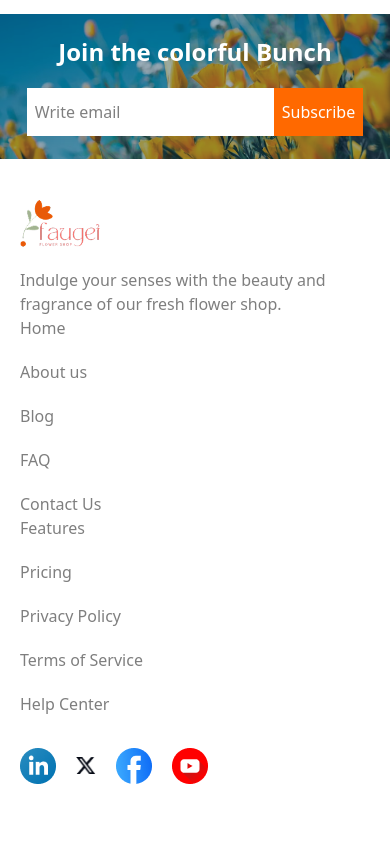
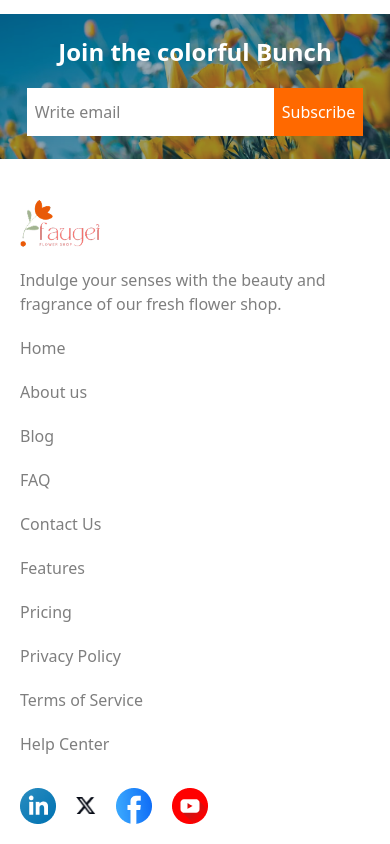
Before and after one commit to mashrafi-jaman/Assignment2, a plain HTML site: page index.html in a window 390 px wide. Shown: the part 3868-4712 px from the top of the page. Before the commit the page ends 4652 px from the top, so only its background shows below. Drawn offline with nearby package versions, Linux system fonts and the light colour scheme; files whose address does not match are found by name.

Commit message:
fixed Eorror all

```diff
--- a/index.html
+++ b/index.html
@@ -218,12 +218,12 @@
     <footer>
         <footer class="md:w-6xl md:m-auto pt-10 px-5 ">
             <div class=" md:flex md:justify-between gap-y-5">
-                <div class="md:w-72 flex flex-col gap-y-5 ">
+                <div class="md:w-72 flex flex-col  mb-5 gap-y-5 ">
                     <img src="assets/logo.png" alt="" class="w-20 md:w-30">
                     <p class="opacity-50">Indulge your senses with the beauty and fragrance of our fresh flower shop.
                     </p>
                 </div>
-                <div>
+                <div class="mb-5">
                     <ol class="flex flex-col opacity-50 gap-y-5 ">
                         <li>Home</li>
                         <li>About us</li>
@@ -232,7 +232,7 @@
                         <li>Contact Us</li>
                     </ol>
                 </div>
-                <div>
+                <div class="mb-5">
                     <ol class="flex flex-col opacity-50 gap-y-5 ">
                         <li>Features</li>
                         <li>Pricing</li>
@@ -241,7 +241,7 @@
                         <li>Help Center</li>
                     </ol>
                 </div>
-                <div>
+                <div class="mb-5">
                     <div class="md:mt-0 gap-5 items-center  flex mt-8 ">
                         <img src="images/icon-linkedin.png" alt="">
                         <img class="w-5" src="images/icon-twitter.png" alt="">
```
